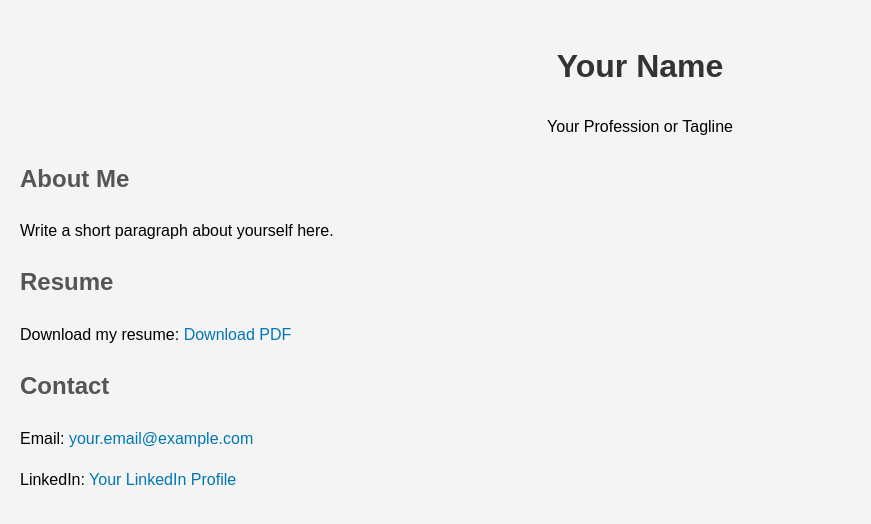
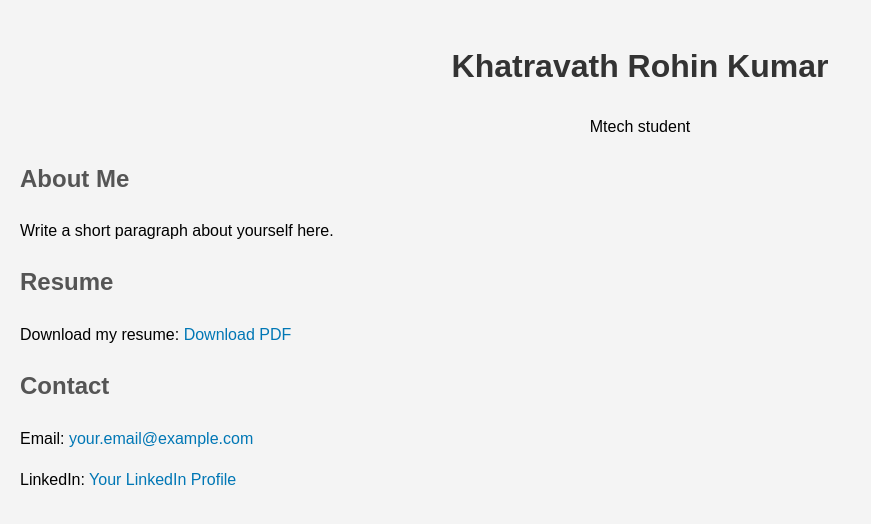
Before and after one commit to rohin-k18/K-Rohin-Kumar, a plain HTML site: page index.html in a window 1280 px wide. Shown: the whole page, without its empty margins (0-871 px from the left). Drawn offline with Linux system fonts and the light colour scheme.

Commit message:
Your commit message here

```diff
--- a/index.html
+++ b/index.html
@@ -3,13 +3,13 @@
 <head>
   <meta charset="UTF-8">
   <meta name="viewport" content="width=device-width, initial-scale=1.0">
-  <title>Your Name - Resume</title>
+  <title>Khatravath Rohin Kumar</title>
   <link rel="stylesheet" href="styles.css">
 </head>
 <body>
   <header>
-    <h1>Your Name</h1>
-    <p>Your Profession or Tagline</p>
+    <h1>Khatravath Rohin Kumar</h1>
+    <p>Mtech student</p>
   </header>
 
   <section>
```
